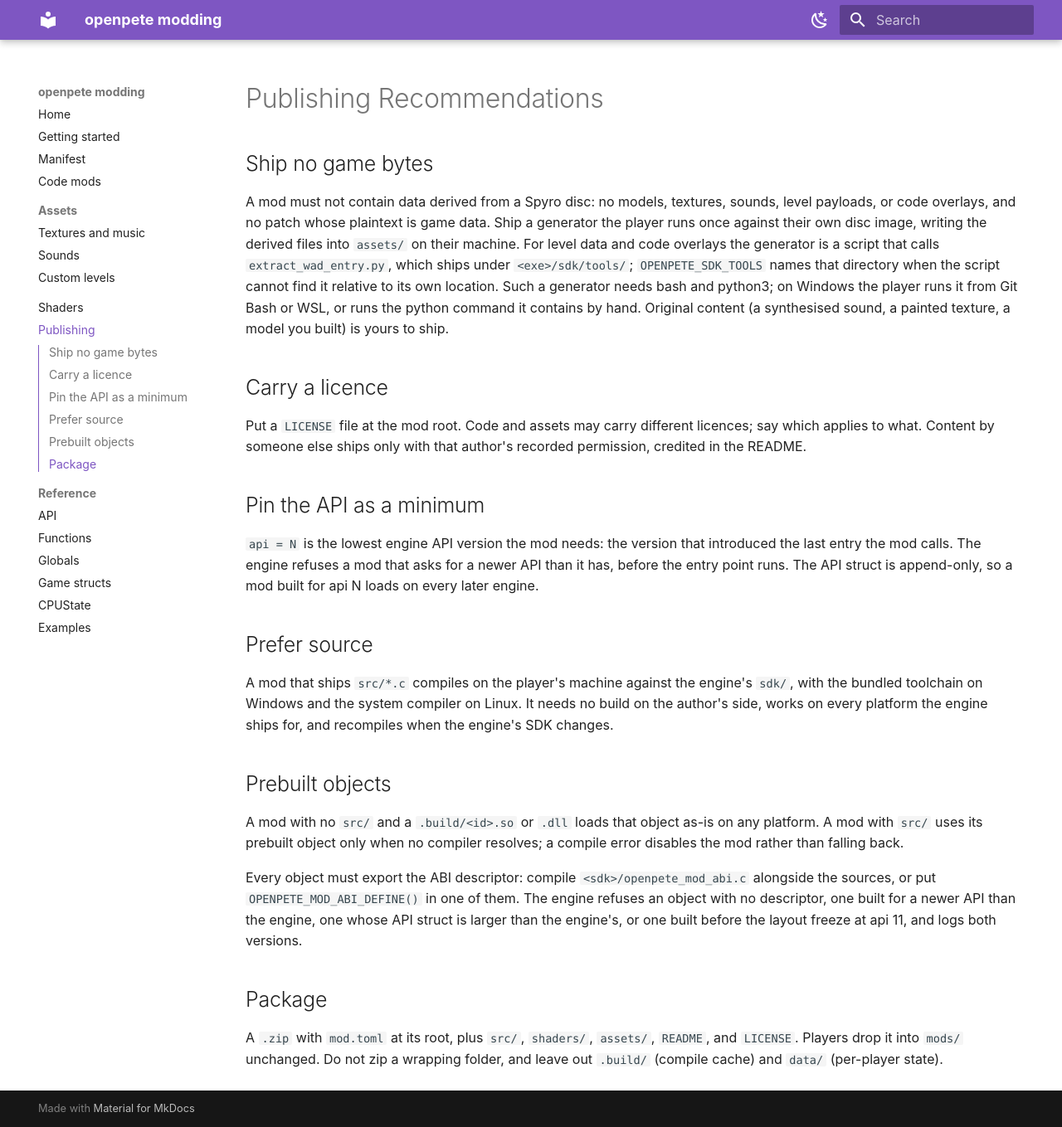
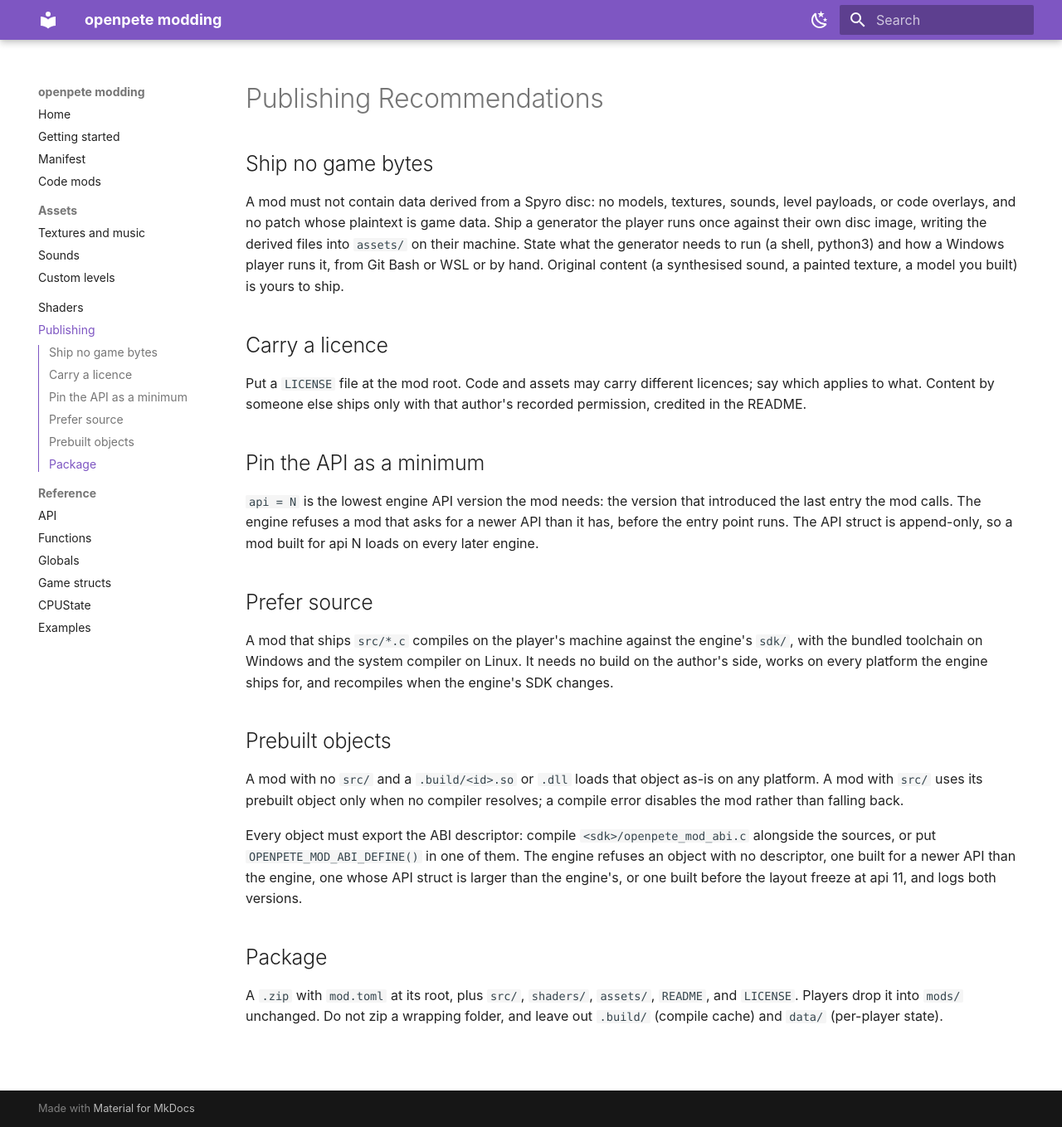
Before and after one commit to 907470/openpete, an MkDocs documentation site: the page built from docs/modding/pages/publishing.md, in a window 1280 px wide and 1359 px high. Shown: the whole window at 83% size. Built offline with MkDocs 1.6.1 and Material for MkDocs 9.7.7, drawn with Linux system fonts in a browser that asks for light colours.

Commit message:
dist: stop staging sdk/tools
extract_wad_entry.py rode in sdk/tools/ for recolored-artisans's
generator; that example no longer ships, so nothing in the archive
calls the tool. The publishing page no longer promises it.

```diff
--- a/docs/modding/pages/publishing.md
+++ b/docs/modding/pages/publishing.md
@@ -6,12 +6,8 @@ A mod must not contain data derived from a Spyro disc: no models,
 textures, sounds, level payloads, or code overlays, and no patch whose
 plaintext is game data. Ship a generator the player runs once against
 their own disc image, writing the derived files into `assets/` on their
-machine. For level data and code overlays the generator is a script
-that calls `extract_wad_entry.py`, which ships under `<exe>/sdk/tools/`;
-`OPENPETE_SDK_TOOLS` names that directory when the script cannot find it
-relative to its own location. Such a generator needs bash and python3;
-on Windows the player runs it from Git Bash or WSL, or runs the python
-command it contains by hand.
+machine. State what the generator needs to run (a shell, python3) and
+how a Windows player runs it, from Git Bash or WSL or by hand.
 Original content (a synthesised sound, a painted texture, a model you
 built) is yours to ship.
 
```
Also changed, not shown: 1 other file.
